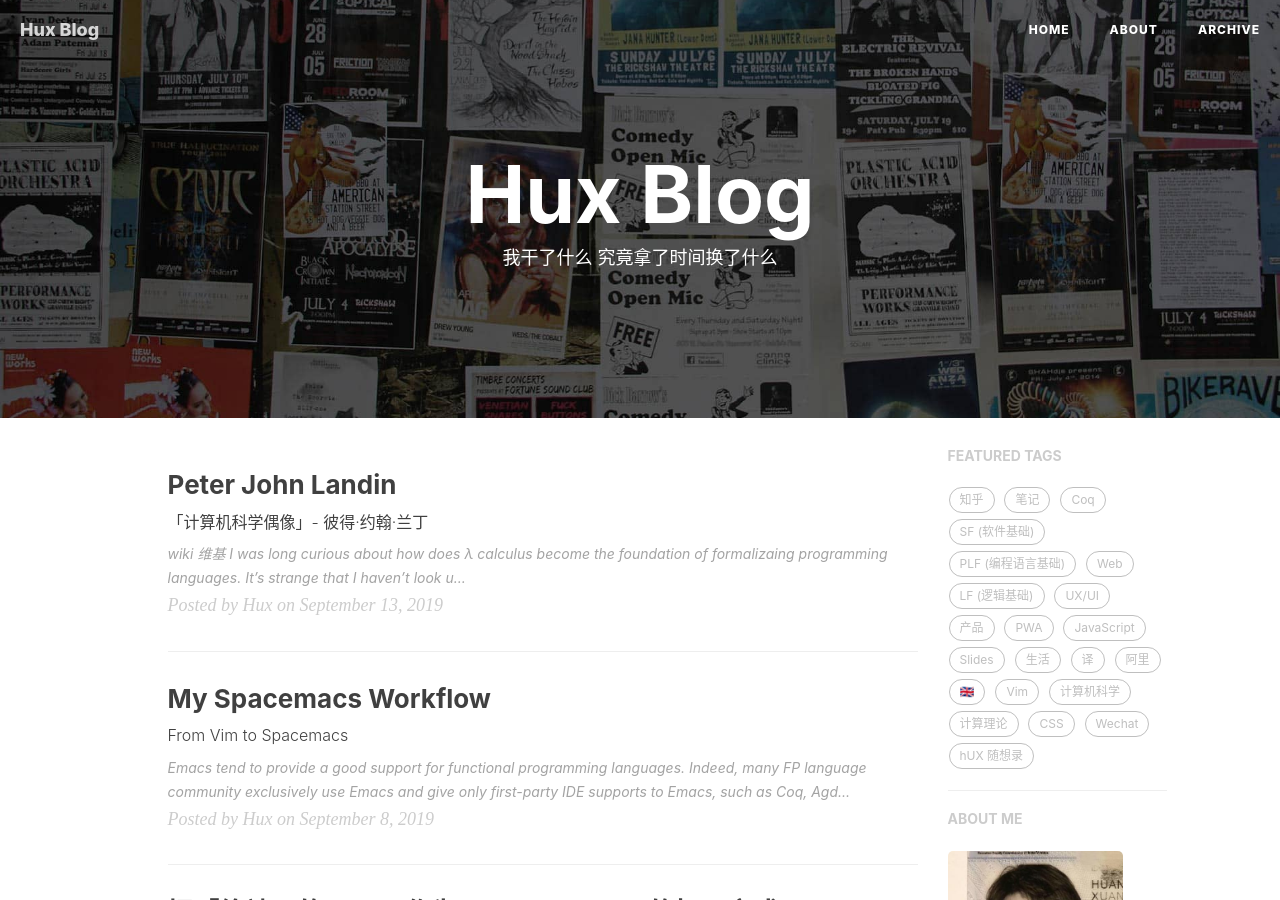
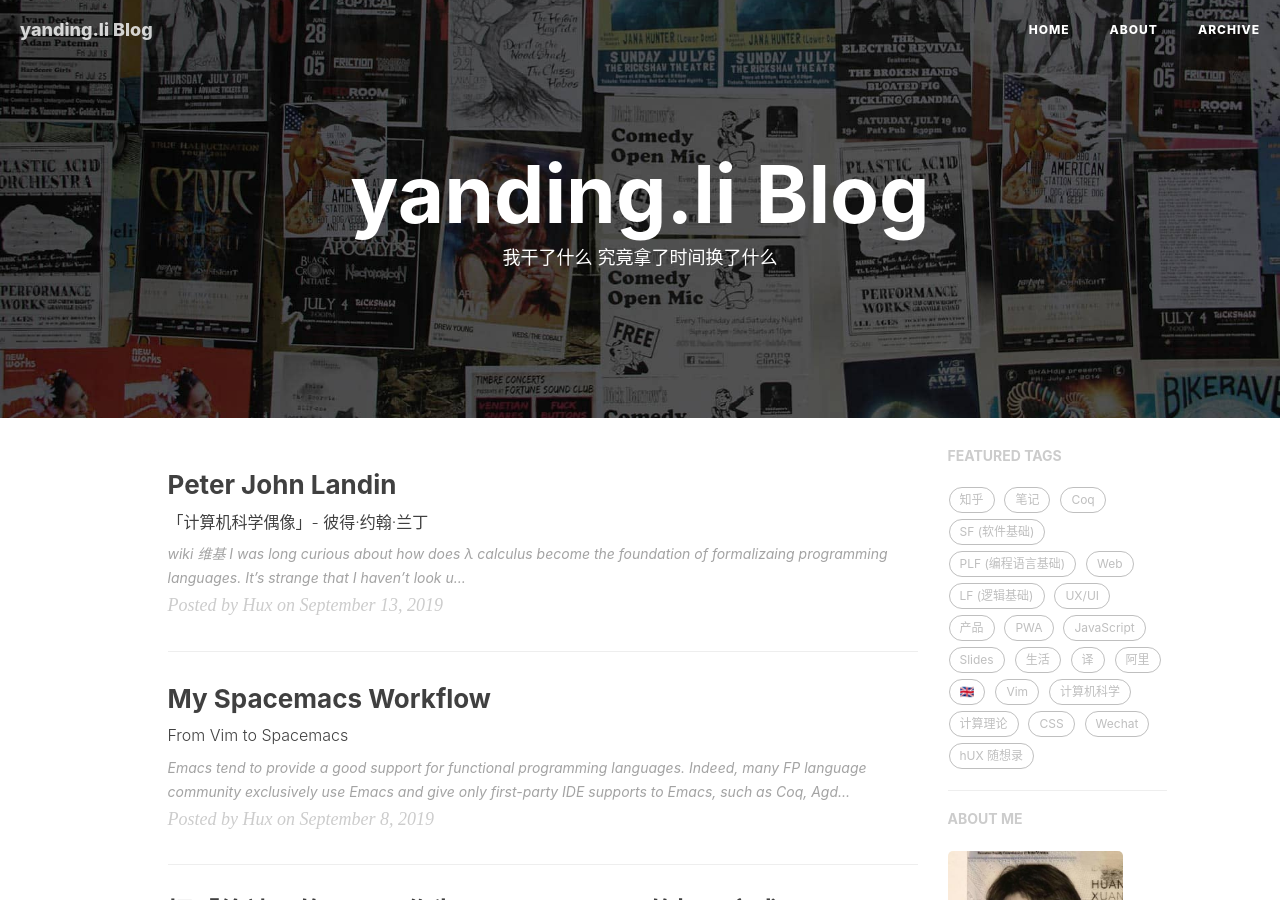
Before and after one commit to lyyyd/OrangeManDavid.github.io, a Jekyll site: the page built from index.html, in a window 1280 px wide and 900 px high. Built offline with Jekyll 4.4.1, drawn with Linux system fonts in a browser that asks for light colours; nearby versions of some CDN libraries; the list of posts is cut into pages by our own code; comment, search, counter and statistics services are not loaded; some of the changed text lies outside the part shown.

Commit message:
Modify the configuration file

```diff
--- a/_config.yml
+++ b/_config.yml
@@ -1,11 +1,11 @@
 # Site settings
-title: Hux Blog
-SEOTitle: 黄玄的博客 | Hux Blog
+title: yanding.li Blog
+SEOTitle: 李延丁的博客 | yanding.li Blog
 header-img: img/home-bg.jpg
 email: huxpro@gmail.com
-description: "关于程序与设计、黑客与画家 | 黄玄，Web & Mobile Lover，Software Engineer，UX Designer | 这里是 @Hux黄玄 的个人博客，与你一起发现更大的世界。"
-keyword: "黄玄, Hux黄玄, Hux, 鬼栈, huxpro, @huxpro, 黄玄的博客, Hux Blog, 博客, 个人网站, 互联网, Web, JavaScript, 前端, 设计"
-url: "https://huangxuan.me"              # your host, for absolute URL
+description: "关于程序与设计、黑客与画家 | 李延丁，Web & Mobile Lover，Software Engineer，UX Designer | 这里是 @yanding.li 的个人博客，与你一起发现更大的世界。"
+keyword: "李延丁的博客, yanding.li Blog, 博客, 个人网站, 互联网, Web, JavaScript, 前端, 设计"
+url: "OrangeManDavid.github.io"              # your host, for absolute URL
 baseurl: ""                             # for example, '/blog' if your blog hosted on 'host/blog'
 
 # Publish posts or collection documents with a future date.
@@ -13,10 +13,10 @@ future: true
 
 # SNS settings
 RSS: false
-weibo_username:     huxpro
-zhihu_username:     huxpro
-github_username:    huxpro
-twitter_username:   huxpro
+weibo_username:     yanding.li
+zhihu_username:     yanding.li
+github_username:    yanding.li
+twitter_username:   yanding.li
 #facebook_username:  huxpro
 #linkedin_username:  firstname-lastname-idxxxx
 
@@ -59,7 +59,7 @@ kramdown:
 
 
 # Disqus settings
-disqus_username: hux
+disqus_username: yanding.li
 
 # Netease settings
 netease_comment: false
```
